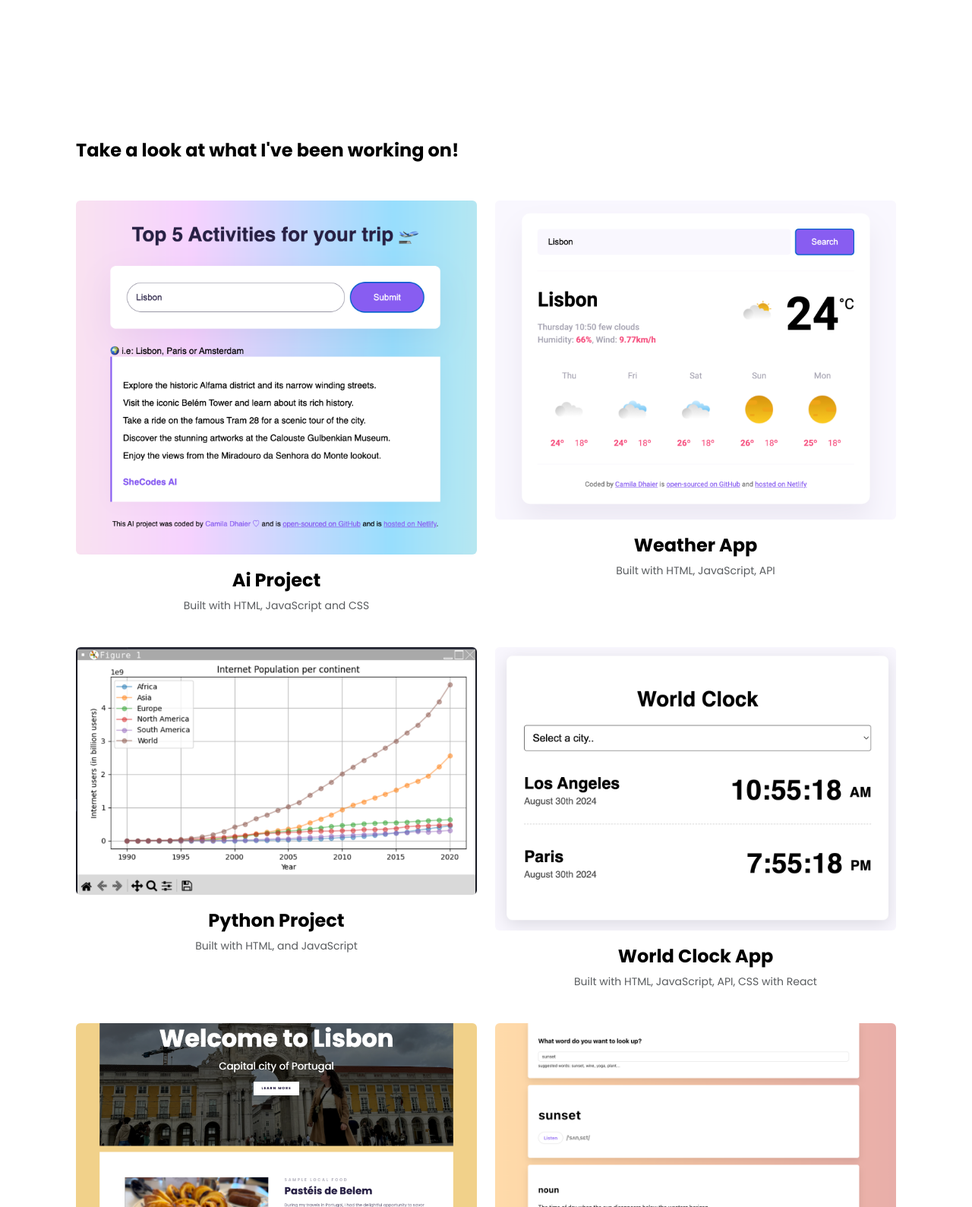
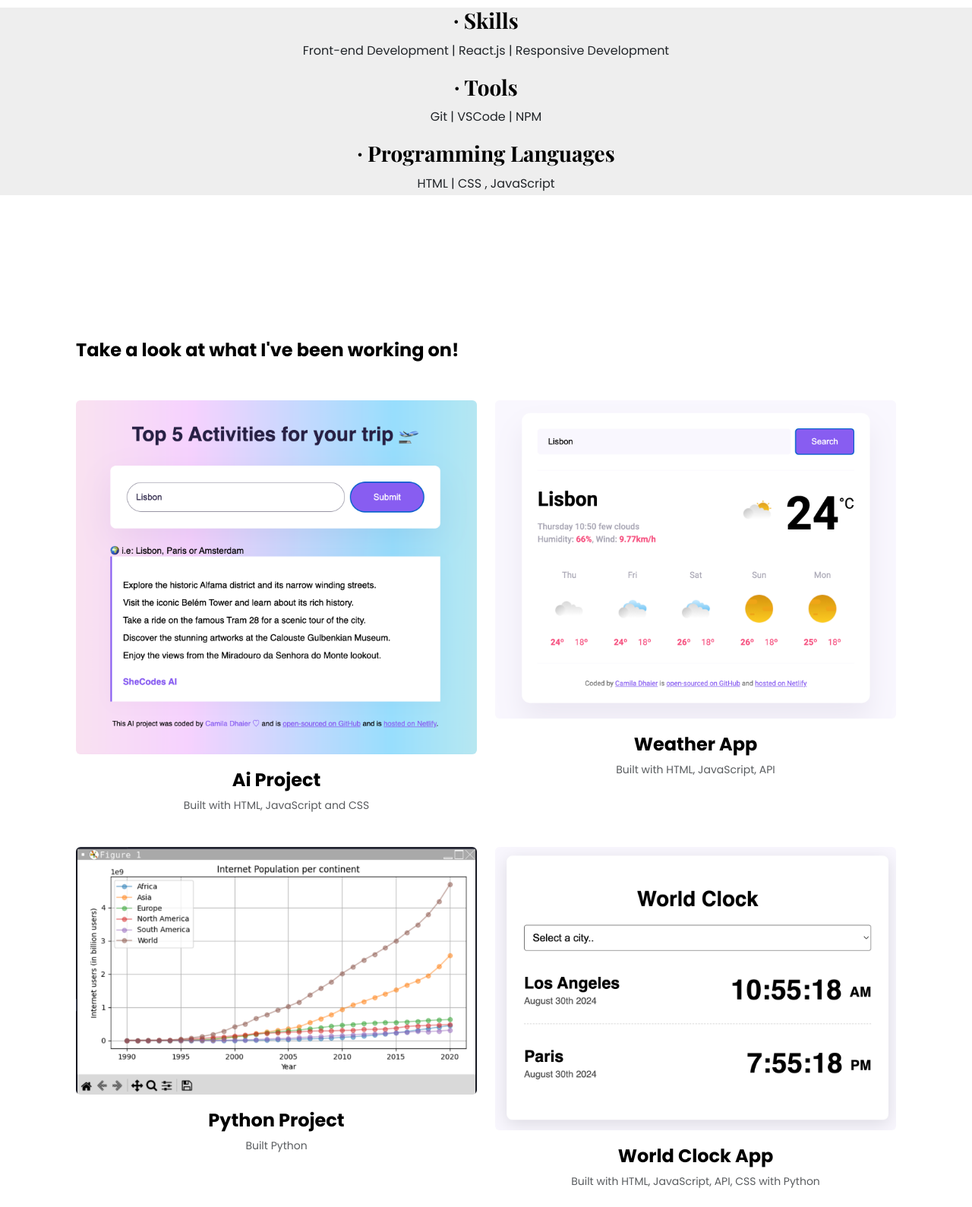
Before and after one commit to camilaDhaier/my-portifolio-project, a plain HTML site: page work.html in a window 1280 px wide. Shown: the part 200-1789 px from the top of the page at 76% size. Drawn offline with nearby package versions, Linux system fonts and the light colour scheme; a web font is replaced by a local one.

Commit message:
created in the work page a section with skills, tools and Programming languages

```diff
--- a/style/portifolio.css
+++ b/style/portifolio.css
@@ -41,11 +41,17 @@ p {
     font-size: 16px;
     line-height: 30px;
 }
+.skills{
+    text-align: center;
+}
 
 .hero {
     background: var(--secondary-color);
     text-align: center;
     padding: 160px 20px;
+}
+.hero-up {
+    background-color: var(--secondary-color);
 }
 
 .hero p {
--- a/work.html
+++ b/work.html
@@ -48,6 +48,18 @@
                     </ul>
                 </nav>
             </div>
+            <div class="hero-up">
+            <div class="skills">
+                <h3>∙ Skills </h3>
+                <p> Front-end Development | React.js | Responsive Development</p>
+                <h3>∙ Tools </h3>
+                <p> Git | VSCode | NPM </p>
+                <h3>∙ Programming Languages </h3>
+                <p> HTML | CSS , JavaScript</p>
+
+            </div>
+            </div>
+
     <div class="content-container container">
         <div class="content">
             <h3 class="mb-5">Take a look at what I've been working on!</h3>
@@ -69,14 +81,14 @@
                     <img src="images/pyproject.png" class="img-fluid mb-3 rounded" alt="" />
                     <h3 class="text-center m-0">Python Project</h3>
                     <p class="text-center text-muted">
-                        Built with HTML, and JavaScript
+                        Built Python
                     </p>
                 </div>
                 <div class="col-md-6 mb-4">
                     <img src="images/listbox.png" class="img-fluid mb-3 rounded" alt="" />
                     <h3 class="text-center m-0">World Clock App</h3>
                     <p class="text-center text-muted">
-                        Built with HTML, JavaScript, API, CSS with React
+                        Built with HTML, JavaScript, API, CSS with Python
                     </p>
                 </div>
                 <div class="col-md-6 mb-4">
```
